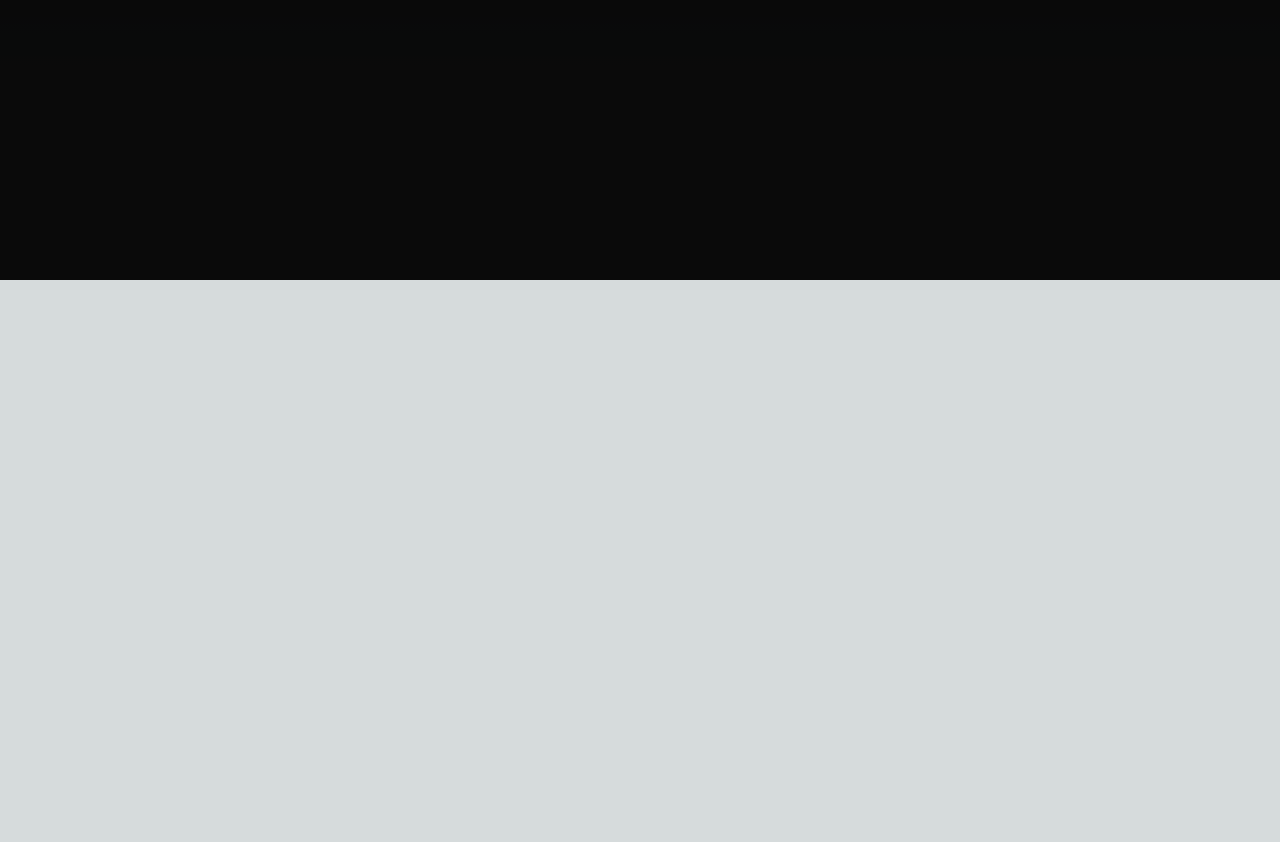
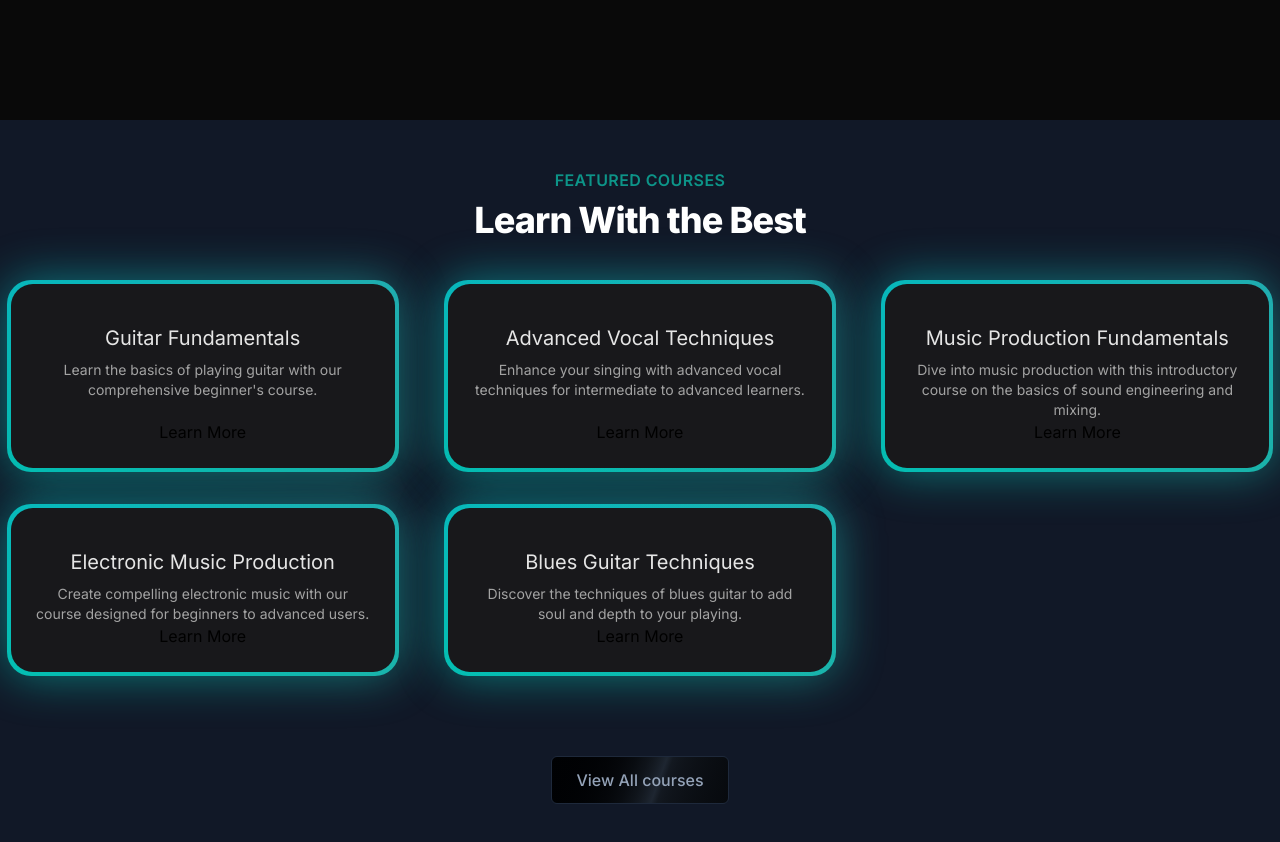
Before and after one commit to sutharrahul/music-courses, a Next.js app: page / in a window 1280 px wide. Shown: the part 520-1362 px from the top of the page. Before the commit the page ends 800 px from the top, so only its background shows below. Built offline with nearby package versions, Linux system fonts and the light colour scheme.

Commit message:
FeaturedCourses section created

```diff
--- a/package.json
+++ b/package.json
@@ -9,11 +9,14 @@
     "lint": "next lint"
   },
   "dependencies": {
+    "@tabler/icons-react": "^3.6.0",
     "clsx": "^2.1.1",
     "framer-motion": "^11.2.10",
     "next": "14.2.3",
     "react": "^18",
     "react-dom": "^18",
+    "react-element-to-jsx-string": "^15.0.0",
+    "sonner": "^1.5.0",
     "tailwind-merge": "^2.3.0"
   },
   "devDependencies": {
--- a/src/app/page.tsx
+++ b/src/app/page.tsx
@@ -1,10 +1,11 @@
+import FeaturedCourses from "@/components/FeaturedCourses";
 import HeroSection from "@/components/HeroSection";
-import Image from "next/image";
 
 export default function Home() {
   return (
     <main className="min-h-screen bg-black/[0.96] antialiased bg-grid-white/[0.02]">
       <HeroSection />
+      <FeaturedCourses />
     </main>
   );
 }
--- /dev/null
+++ b/src/components/Button.tsx
@@ -0,0 +1,80 @@
+"use client";
+import React from "react";
+import reactElementToJSXString from "react-element-to-jsx-string";
+import { toast, Toaster } from "sonner";
+import { ButtonsCard } from "./ui/tailwindcss-buttons";
+
+export function TailwindcssButtons() {
+  const copy = (button: any) => {
+    if (button.code) {
+      copyToClipboard(button.code);
+      return;
+    }
+    let buttonString = reactElementToJSXString(button.component);
+
+    if (buttonString) {
+      const textToCopy = buttonString;
+      copyToClipboard(textToCopy);
+    }
+  };
+
+  const copyToClipboard = (text: string) => {
+    navigator.clipboard
+      .writeText(text)
+      .then(() => {
+        console.log("Text copied to clipboard:", text);
+        toast.success("Copied to clipboard");
+      })
+      .catch((err) => {
+        console.error("Error copying text to clipboard:", err);
+        toast.error("Error copying to clipboard");
+      });
+  };
+  return (
+    <div className="pb-40 px-4 w-full">
+      <Toaster position="top-center" />
+      <div className="grid grid-cols-1 md:grid-cols-2 lg:grid-cols-3 w-full  max-w-7xl mx-auto gap-10">
+        {buttons.map((button, idx) => (
+          <ButtonsCard key={idx} onClick={() => copy(button)}>
+            {button.component}
+          </ButtonsCard>
+        ))}
+      </div>
+    </div>
+  );
+}
+export const buttons = [
+  {
+    name: "Shimmer",
+    description: "Shimmer button for your website",
+    showDot: false,
+    component: (
+      <button className="inline-flex h-12 animate-shimmer items-center justify-center rounded-md border border-slate-800 bg-[linear-gradient(110deg,#000103,45%,#1e2631,55%,#000103)] bg-[length:200%_100%] px-6 font-medium text-slate-400 transition-colors focus:outline-none focus:ring-2 focus:ring-slate-400 focus:ring-offset-2 focus:ring-offset-slate-50">
+        Shimmer
+      </button>
+    ),
+    code: `
+        // Button code
+        <button className="inline-flex h-12 animate-shimmer items-center justify-center rounded-md border border-slate-800 bg-[linear-gradient(110deg,#000103,45%,#1e2631,55%,#000103)] bg-[length:200%_100%] px-6 font-medium text-slate-400 transition-colors focus:outline-none focus:ring-2 focus:ring-slate-400 focus:ring-offset-2 focus:ring-offset-slate-50">
+          Shimmer
+        </button>
+
+        // tailwind.config.js code
+        {
+          "animation": {
+            shimmer: "shimmer 2s linear infinite"
+          },
+          "keyframes": {
+            shimmer: {
+              from: {
+                "backgroundPosition": "0 0"
+              },
+              to: {
+                "backgroundPosition": "-200% 0"
+              }
+            }
+          }
+        }
+      `,
+  },
+];
--- /dev/null
+++ b/src/components/FeaturedCourses.tsx
@@ -0,0 +1,62 @@
+"use client";
+import Link from "next/link";
+import courseData from "../data/music_courses.json";
+import { BackgroundGradient } from "./ui/background-gradient";
+import { ButtonsCard } from "./ui/tailwindcss-buttons";
+
+interface Course {
+  id: number;
+  title: string;
+  slug: string;
+  description: string;
+  price: number;
+  instructor: string;
+  isFeatured: boolean;
+}
+
+export default function FeaturedCourses() {
+  const featuredCourses = courseData.courses.filter(
+    (course: Course) => course.isFeatured
+  );
+  return (
+    <div className="py-12 bg-gray-900">
+      <div>
+        <div className="text-center">
+          <h2 className="text-base text-teal-600 font-semibold tracking-wide uppercase">
+            FEATURED COURSES
+          </h2>
+          <p className="mt-2 text-3xl leading-8 font-extrabold tracking-tight text-white sm:text-4xl">
+            Learn With the Best
+          </p>
+        </div>
+      </div>
+      <div className="mt-10">
+        <div className="grid grid-cols-1 sm:grid-cols-2 lg:grid-cols-3 gap-8 justify-center">
+          {featuredCourses.map((course: Course) => (
+            <div key={course.id} className="flex justify-center">
+              <BackgroundGradient className="flex flex-col rounded-[22px] bg-white dark:bg-zinc-900 overflow-hidden h-full max-w-sm">
+                <div className="p-4 sm:p-6 flex flex-col items-center text-center flex-grow">
+                  <p className="text-lg sm:text-xl text-black mt-4 mb-2 dark:text-neutral-200">
+                    {course.title}
+                  </p>
+                  <p className="text-sm text-neutral-600 dark:text-neutral-400 flex-grow">
+                    {course.description}
+                  </p>
+                  <Link href={`/courses/${course.slug}`}>Learn More</Link>
+                </div>
+              </BackgroundGradient>
+            </div>
+          ))}
+        </div>
+      </div>
+      <div className="mt-20 text-center">
+        <Link
+          href={"/courses"}
+          className="inline-flex h-12 animate-shimmer items-center justify-center rounded-md border border-slate-800 bg-[linear-gradient(110deg,#000103,45%,#1e2631,55%,#000103)] bg-[length:200%_100%] px-6 font-medium text-slate-400 transition-colors focus:outline-none focus:ring-2 focus:ring-slate-400 focus:ring-offset-2 focus:ring-offset-slate-50"
+        >
+          View All courses
+        </Link>
+      </div>
+    </div>
+  );
+}
--- /dev/null
+++ b/src/components/ui/background-gradient.tsx
@@ -0,0 +1,72 @@
+import { cn } from "@/utils/cn";
+import React from "react";
+import { motion } from "framer-motion";
+
+export const BackgroundGradient = ({
+  children,
+  className,
+  containerClassName,
+  animate = true,
+}: {
+  children?: React.ReactNode;
+  className?: string;
+  containerClassName?: string;
+  animate?: boolean;
+}) => {
+  const variants = {
+    initial: {
+      backgroundPosition: "0 50%",
+    },
+    animate: {
+      backgroundPosition: ["0, 50%", "100% 50%", "0 50%"],
+    },
+  };
+  return (
+    <div className={cn("relative p-[4px] group", containerClassName)}>
+      <motion.div
+        variants={animate ? variants : undefined}
+        initial={animate ? "initial" : undefined}
+        animate={animate ? "animate" : undefined}
+        transition={
+          animate
+            ? {
+                duration: 5,
+                repeat: Infinity,
+                repeatType: "reverse",
+              }
+            : undefined
+        }
+        style={{
+          backgroundSize: animate ? "400% 400%" : undefined,
+        }}
+        className={cn(
+          "absolute inset-0 rounded-3xl z-[1] opacity-60 group-hover:opacity-100 blur-xl  transition duration-500 will-change-transform",
+          " bg-[radial-gradient(circle_farthest-side_at_0_100%,#00ccb1,transparent),radial-gradient(circle_farthest-side_at_100%_0,#7b61ff,transparent),radial-gradient(circle_farthest-side_at_100%_100%,#ffc414,transparent),radial-gradient(circle_farthest-side_at_0_0,#1ca0fb,#141316)]"
+        )}
+      />
+      <motion.div
+        variants={animate ? variants : undefined}
+        initial={animate ? "initial" : undefined}
+        animate={animate ? "animate" : undefined}
+        transition={
+          animate
+            ? {
+                duration: 5,
+                repeat: Infinity,
+                repeatType: "reverse",
+              }
+            : undefined
+        }
+        style={{
+          backgroundSize: animate ? "400% 400%" : undefined,
+        }}
+        className={cn(
+          "absolute inset-0 rounded-3xl z-[1] will-change-transform",
+          "bg-[radial-gradient(circle_farthest-side_at_0_100%,#00ccb1,transparent),radial-gradient(circle_farthest-side_at_100%_0,#7b61ff,transparent),radial-gradient(circle_farthest-side_at_100%_100%,#ffc414,transparent),radial-gradient(circle_farthest-side_at_0_0,#1ca0fb,#141316)]"
+        )}
+      />
+
+      <div className={cn("relative z-10", className)}>{children}</div>
+    </div>
+  );
+};
--- /dev/null
+++ b/src/components/ui/tailwindcss-buttons.tsx
@@ -0,0 +1,28 @@
+"use client";
+import React from "react";
+import { IconClipboard } from "@tabler/icons-react";
+import { cn } from "@/utils/cn";
+
+export const ButtonsCard = ({
+  children,
+  className,
+  onClick,
+}: {
+  children?: React.ReactNode;
+  className?: string;
+  onClick?: () => void;
+}) => {
+  return (
+    <div
+      onClick={onClick}
+      className={cn(
+        "h-60 w-full bg-white rounded-xl border border-neutral-100 dark:bg-black dark:border-white/[0.2] hover:border-neutral-200 group/btn overflow-hidden relative flex items-center justify-center",
+        className
+      )}
+    >
+      <div className="absolute inset-0 dark:bg-dot-white/[0.1] bg-dot-black/[0.1]" />
+      <IconClipboard className="absolute top-2 right-2 text-neutral-300 group-hover/btn:block hidden h-4 w-4 transition duration-200" />
+      <div className="relative z-40">{children}</div>
+    </div>
+  );
+};
--- a/tailwind.config.ts
+++ b/tailwind.config.ts
@@ -27,8 +27,17 @@ const config: Config = {
     extend: {
       animation: {
         spotlight: "spotlight 2s ease .75s 1 forwards",
+        shimmer: "shimmer 2s linear infinite",
       },
       keyframes: {
+        shimmer: {
+          from: {
+            backgroundPosition: "0 0",
+          },
+          to: {
+            backgroundPosition: "-200% 0",
+          },
+        },
         spotlight: {
           "0%": {
             opacity: '0',
```
Also changed, not shown: 1 other file (tests, documents, lock files or other folders).
